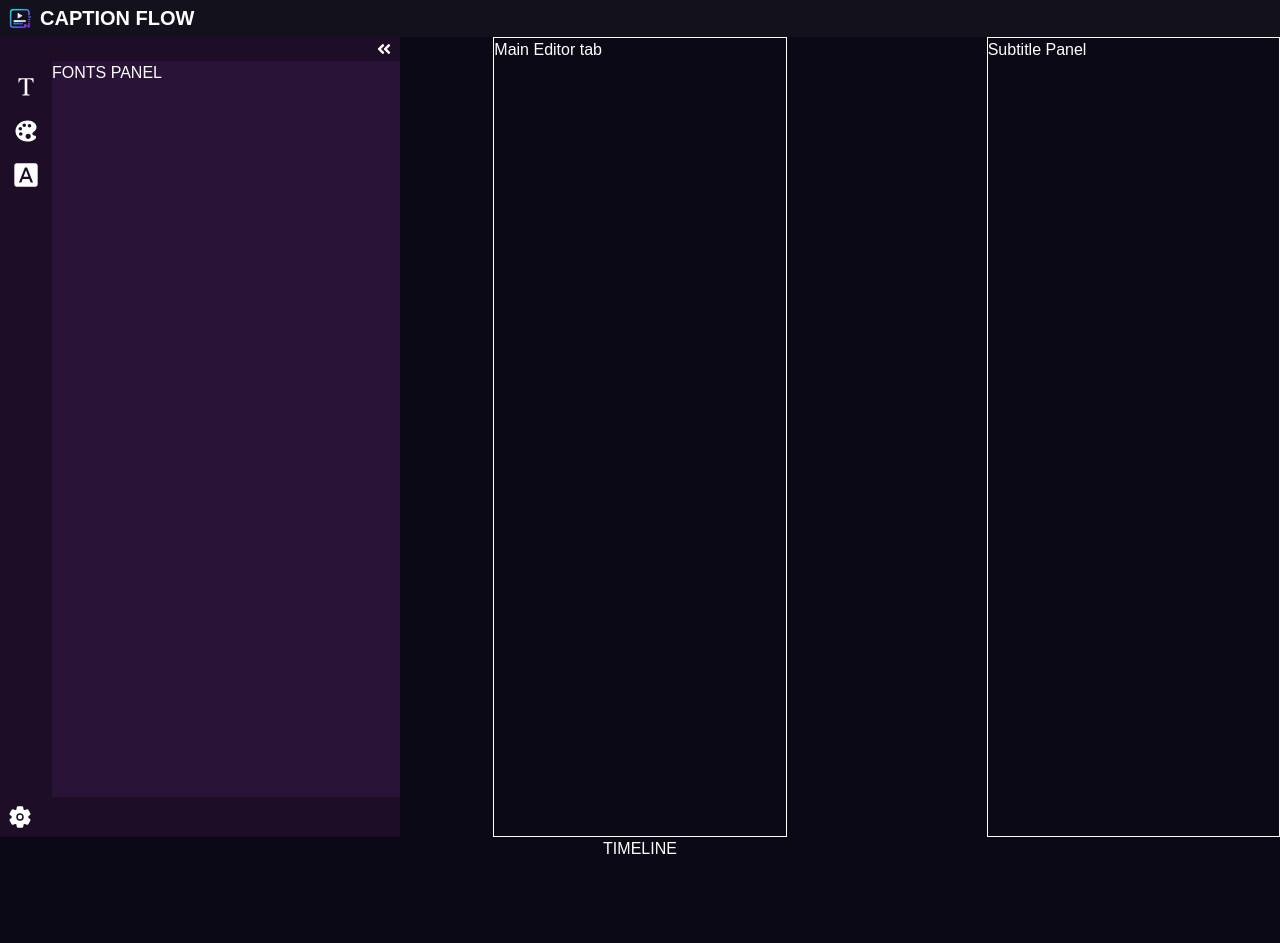
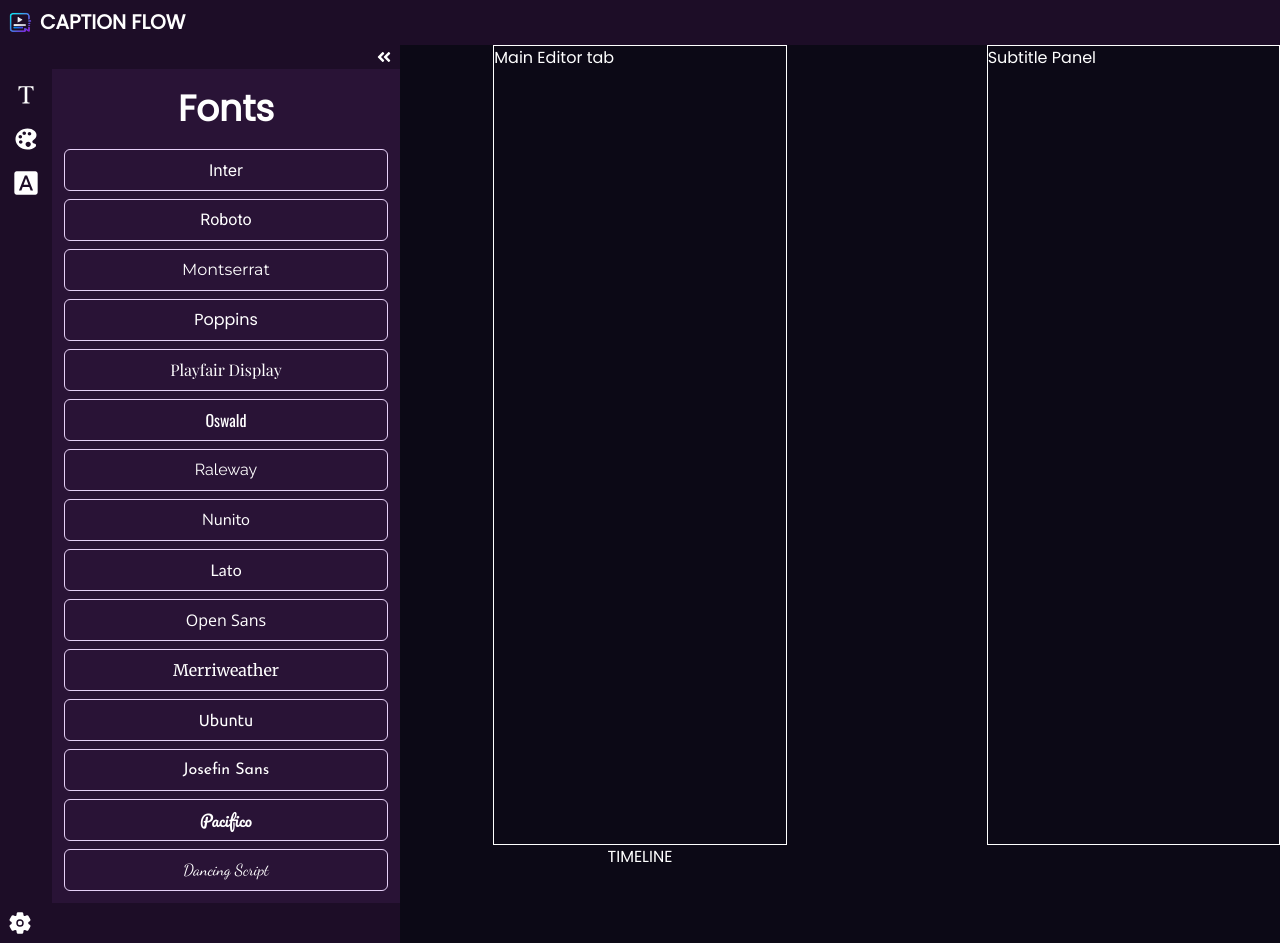
Before and after one commit to shaun045/ReactTS-CaptionFlow, a React (Vite) app: page /editor in a window 1280 px wide. Both pictures are taken after a click on the icon 26 px from the left and 86 px from the top of the page. Before the commit the page ends 861 px from the top, so only its background shows below. Built offline with nearby package versions, Linux system fonts and the light colour scheme; no server answers.

Commit message:
Improved font panel UI

```diff
--- a/index.html
+++ b/index.html
@@ -4,6 +4,7 @@
     <meta charset="UTF-8" />
     <link rel="icon" type="image/svg+xml" href="/favicon.svg" />
     <meta name="viewport" content="width=device-width, initial-scale=1.0" />
+    <link href="https://fonts.googleapis.com/css2?family=Inter&family=Roboto&family=Montserrat&family=Poppins&family=Playfair+Display&family=Oswald&family=Raleway&family=Nunito&family=Lato&family=Open+Sans&family=Merriweather&family=Ubuntu&family=Josefin+Sans&family=Pacifico&family=Dancing+Script&display=swap" rel="stylesheet">
     <title>captionflow</title>
   </head>
   <body>
--- a/src/components/SideBar/Panels/FontPanel.tsx
+++ b/src/components/SideBar/Panels/FontPanel.tsx
@@ -1,8 +1,37 @@
+const fonts: string[] = [
+  "Inter",
+  "Roboto",
+  "Montserrat",
+  "Poppins",
+  "Playfair Display",
+  "Oswald",
+  "Raleway",
+  "Nunito",
+  "Lato",
+  "Open Sans",
+  "Merriweather",
+  "Ubuntu",
+  "Josefin Sans",
+  "Pacifico",
+  "Dancing Script"
+]
 
 export default function FontPanel() {
   return (
-    <div>
-      FONTS PANEL
+    <div className="flex flex-col p-3">
+      <h2 className="text-white font-semibold mb-3 text-center text-4xl py-2">Fonts</h2>
+      <ul className="flex flex-col gap-2">
+        {fonts.map((font: string) => {
+          return (
+            <li
+              key={font}
+              style={{fontFamily:font}}
+              className="flex justify-center border border-[#e6d1f8] py-2 rounded-md hover:cursor-pointer hover:bg-[#1d0d27] hover:scale-102 transition-all duration-300">
+              {font}
+            </li>
+          )
+        })}
+      </ul>
     </div>
   )
 }
--- a/src/components/SideBar/SideBar.tsx
+++ b/src/components/SideBar/SideBar.tsx
@@ -6,6 +6,9 @@ import { IoSettings } from "react-icons/io5";
 import { BsFonts } from "react-icons/bs";
 import FontPanel from "./Panels/FontPanel";
 import ColorsPanel from "./Panels/ColorsPanel";
+import StylesPanel from "./Panels/StylesPanel";
+
+
 
 export default function SideBar() {
   const [isCollapsed, setIsCollapsed] = useState(false);
@@ -45,7 +48,7 @@ export default function SideBar() {
         <div className="w-100 bg-[#291336]">
           {activePanel === 'fonts' && <FontPanel />}
           {activePanel === 'colors' && <ColorsPanel/>}
-          {activePanel === 'styles' && <div>STYLES PANEL</div>}
+          {activePanel === 'styles' && <StylesPanel/>}
         </div>
       </div>
     </div>
--- a/src/pages/EditorPage.tsx
+++ b/src/pages/EditorPage.tsx
@@ -7,7 +7,7 @@ import logo from "../assets/logo/Logo-bgremoved.png";
 export default function EditorPage() {
   return (
     <div className='flex flex-col text-white items-center'>
-      <div className="flex w-full py-1 bg-[#13111C]">
+      <div className="flex w-full py-2 bg-[#1d0d27]">
         <img src={logo} alt="logo" className="w-10"/>
         <h1 className="flex text-xl font-bold items-center">
           CAPTION FLOW
```
